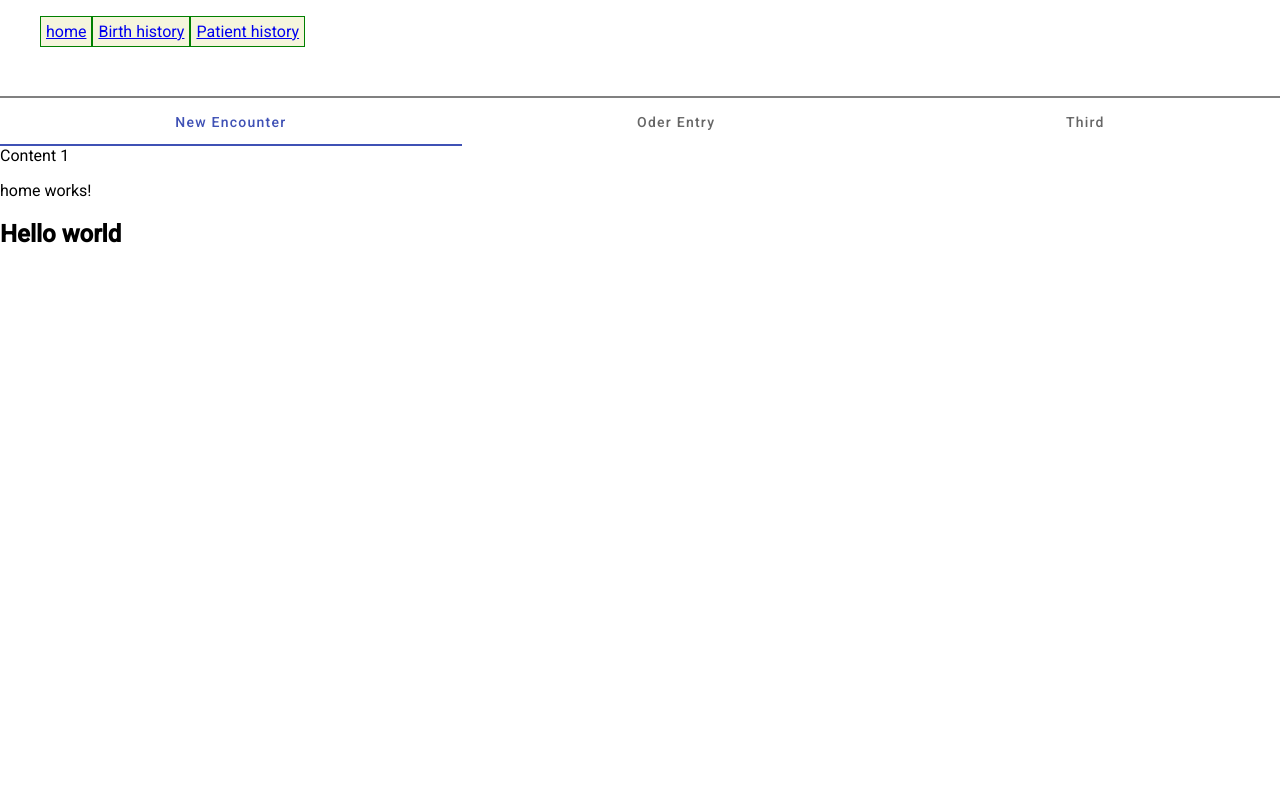
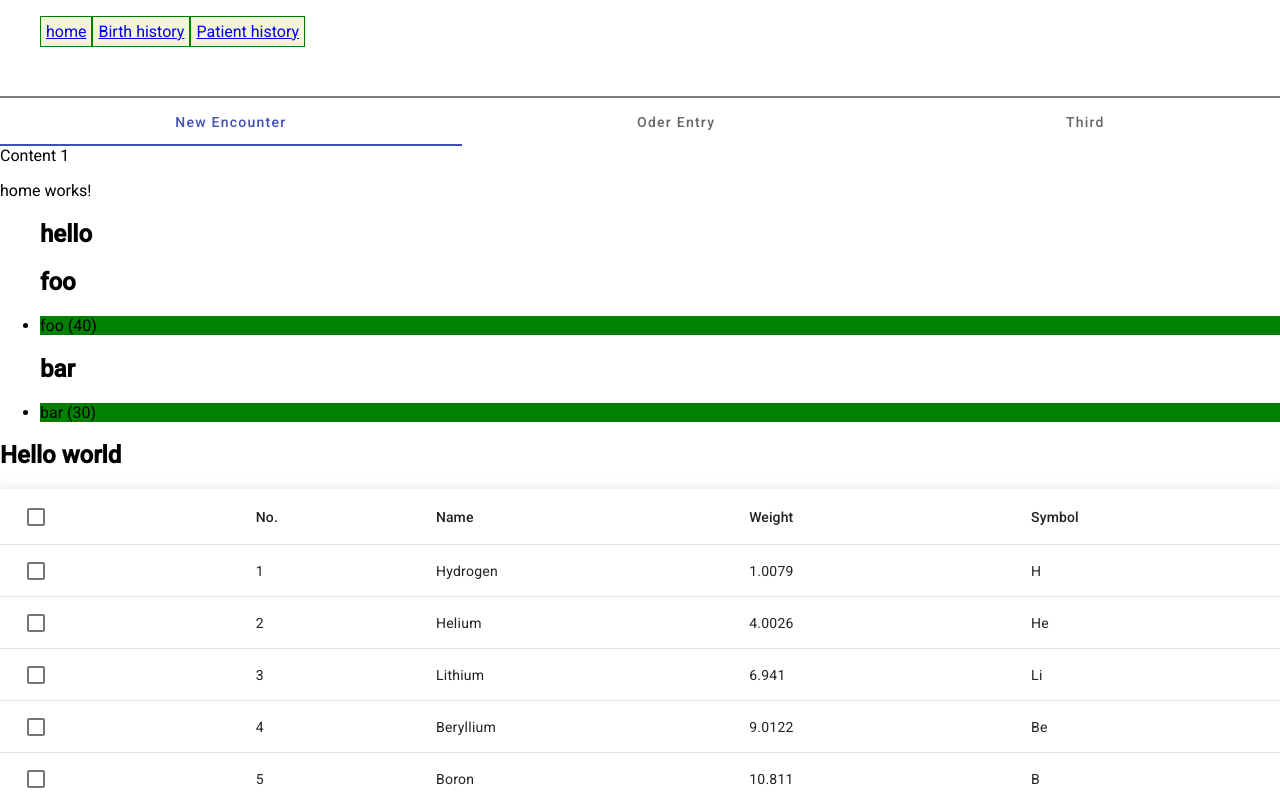
Before and after one commit to sshelake25/2023ng, an Angular app: page / in a window 1280 px wide. Shown: the top 800 px of the page. Built offline with nearby package versions, Linux system fonts and the light colour scheme.

Commit message:
addded api service and call in completed

```diff
--- /dev/null
+++ b/src/app/api.service.ts
@@ -0,0 +1,16 @@
+import { HttpClient } from '@angular/common/http';
+import { Injectable } from '@angular/core';
+
+@Injectable({
+  providedIn: 'root'
+})
+export class ApiService {
+
+  constructor(private http: HttpClient) { }
+
+  getConfigs() {
+    let apiURL = 'assets/config.json';
+
+    return this.http.get(apiURL); //Observalble
+  }
+}
--- a/src/app/home/home.component.css
+++ b/src/app/home/home.component.css
@@ -0,0 +1,3 @@
+table {
+    width: 100%;
+  }
--- a/src/app/home/home.component.html
+++ b/src/app/home/home.component.html
@@ -1,2 +1,63 @@
 <p>home works!</p>
+
+
+<ul *ngFor="let conf of configs">
+    <h2>{{conf.name}}</h2>
+  <li [ngStyle]="{'background-color':'green'}" *ngIf="conf.age > 20">{{ conf.name }} ({{ conf.age }})</li>
+</ul>
+
 <h2>Hello world</h2>
+<table mat-table [dataSource]="dataSource" class="mat-elevation-z8">
+  <!-- Checkbox Column -->
+  <ng-container matColumnDef="select">
+    <th mat-header-cell *matHeaderCellDef>
+      <mat-checkbox
+        (change)="$event ? toggleAllRows() : null"
+        [checked]="selection.hasValue() && isAllSelected()"
+        [indeterminate]="selection.hasValue() && !isAllSelected()"
+        [aria-label]="checkboxLabel()"
+      >
+      </mat-checkbox>
+    </th>
+    <td mat-cell *matCellDef="let row">
+      <mat-checkbox
+        (click)="$event.stopPropagation()"
+        (change)="$event ? selection.toggle(row) : null"
+        [checked]="selection.isSelected(row)"
+        [aria-label]="checkboxLabel(row)"
+      >
+      </mat-checkbox>
+    </td>
+  </ng-container>
+
+  <!-- Position Column -->
+  <ng-container matColumnDef="position">
+    <th mat-header-cell *matHeaderCellDef>No.</th>
+    <td mat-cell *matCellDef="let element">{{ element.position }}</td>
+  </ng-container>
+
+  <!-- Name Column -->
+  <ng-container matColumnDef="name">
+    <th mat-header-cell *matHeaderCellDef>Name</th>
+    <td mat-cell *matCellDef="let element">{{ element.name }}</td>
+  </ng-container>
+
+  <!-- Weight Column -->
+  <ng-container matColumnDef="weight">
+    <th mat-header-cell *matHeaderCellDef>Weight</th>
+    <td mat-cell *matCellDef="let element">{{ element.weight }}</td>
+  </ng-container>
+
+  <!-- Symbol Column -->
+  <ng-container matColumnDef="symbol">
+    <th mat-header-cell *matHeaderCellDef>Symbol</th>
+    <td mat-cell *matCellDef="let element">{{ element.symbol }}</td>
+  </ng-container>
+
+  <tr mat-header-row *matHeaderRowDef="displayedColumns"></tr>
+  <tr
+    mat-row
+    *matRowDef="let row; columns: displayedColumns"
+    (click)="selection.toggle(row)"
+  ></tr>
+</table>
--- a/src/app/home/home.component.ts
+++ b/src/app/home/home.component.ts
@@ -10,6 +10,29 @@
   map,
   take,
 } from 'rxjs';
+import { ApiService } from '../api.service';
+import { SelectionModel } from '@angular/cdk/collections';
+import { MatTableDataSource } from '@angular/material/table'
+
+export interface PeriodicElement {
+  name: string;
+  position: number;
+  weight: number;
+  symbol: string;
+}
+
+const ELEMENT_DATA: PeriodicElement[] = [
+  {position: 1, name: 'Hydrogen', weight: 1.0079, symbol: 'H'},
+  {position: 2, name: 'Helium', weight: 4.0026, symbol: 'He'},
+  {position: 3, name: 'Lithium', weight: 6.941, symbol: 'Li'},
+  {position: 4, name: 'Beryllium', weight: 9.0122, symbol: 'Be'},
+  {position: 5, name: 'Boron', weight: 10.811, symbol: 'B'},
+  {position: 6, name: 'Carbon', weight: 12.0107, symbol: 'C'},
+  {position: 7, name: 'Nitrogen', weight: 14.0067, symbol: 'N'},
+  {position: 8, name: 'Oxygen', weight: 15.9994, symbol: 'O'},
+  {position: 9, name: 'Fluorine', weight: 18.9984, symbol: 'F'},
+  {position: 10, name: 'Neon', weight: 20.1797, symbol: 'Ne'},
+];
 
 @Component({
   selector: 'app-home',
@@ -17,16 +40,20 @@
   styleUrls: ['./home.component.css'],
 })
 export class HomeComponent implements OnInit {
-  timer = from([1, 2, 3]);
+  displayedColumns: string[] = ['select', 'position', 'name', 'weight', 'symbol'];
+  dataSource = new MatTableDataSource<PeriodicElement>(ELEMENT_DATA);
+  selection = new SelectionModel<PeriodicElement>(true, []);
 
-  constructor(private myhttp: HttpClient) {}
+  public timer = from([1, 2, 3]);
+
+  public configs?: any;
+
+  constructor(private myapi: ApiService) {}
 
   ngOnInit() {
-    let apiURL = 'assets/config.json';
-
-    this.myhttp.get(apiURL).subscribe({
+    this.myapi.getConfigs().subscribe({
       next: (success) => {
-        console.log(success);
+        this.configs = success;
       },
       error: (error) => {
         console.log(error);
@@ -34,7 +61,8 @@
     });
 
     //  this.myhttp.get('http://hee.com')
-    //  .subscribe( {
+    //  .subscribe(
+    //{
     //   next: (success) => {
     //     console.log(`m ==> ${success}`);
     //   },
@@ -66,4 +94,31 @@
     //   },
     // });
   }
+
+
+  /** Whether the number of selected elements matches the total number of rows. */
+  isAllSelected() {
+    const numSelected = this.selection.selected.length;
+    const numRows = this.dataSource.data.length;
+    return numSelected === numRows;
+  }
+
+  /** Selects all rows if they are not all selected; otherwise clear selection. */
+  toggleAllRows() {
+    if (this.isAllSelected()) {
+      this.selection.clear();
+      return;
+    }
+
+    this.selection.select(...this.dataSource.data);
+  }
+
+  /** The label for the checkbox on the passed row */
+  checkboxLabel(row?: PeriodicElement): string {
+    if (!row) {
+      return `${this.isAllSelected() ? 'deselect' : 'select'} all`;
+    }
+    return `${this.selection.isSelected(row) ? 'deselect' : 'select'} row ${row.position + 1}`;
+  }
+
 }
--- a/src/assets/config.json
+++ b/src/assets/config.json
@@ -2,16 +2,22 @@
   {
     "heroesUrl": "api/heroes",
     "textfile": "assets/textfile.txt",
-    "date": "2020-01-29"
+    "date": "2020-01-29",
+    "name": "hello",
+    "age": 20
   },
   {
     "heroesUrl": "api/heroes",
     "textfile": "assets/textfile.txt",
-    "date": "2020-01-29"
+    "date": "2020-01-29",
+    "name": "foo",
+    "age": 40
   },
   {
     "heroesUrl": "api/heroes",
     "textfile": "assets/textfile.txt",
-    "date": "2020-01-29"
+    "date": "2020-01-29",
+    "name": "bar",
+    "age": 30
   }
 ]
```
Also changed, not shown: src/app/app.module.ts (+6 -1 lines), src/app/user.service.ts (added, +9 -0 lines), 2 other files (tests, documents, lock files or other folders).
